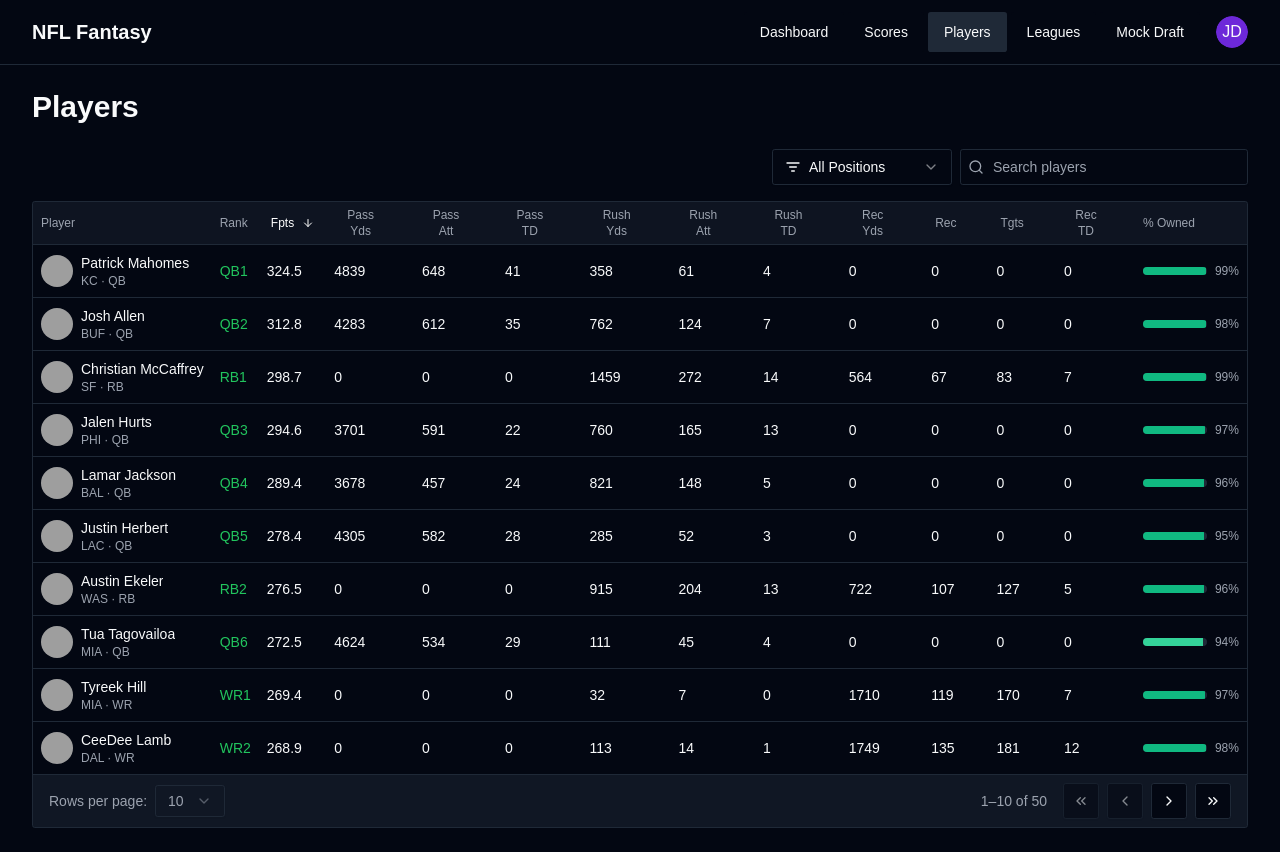
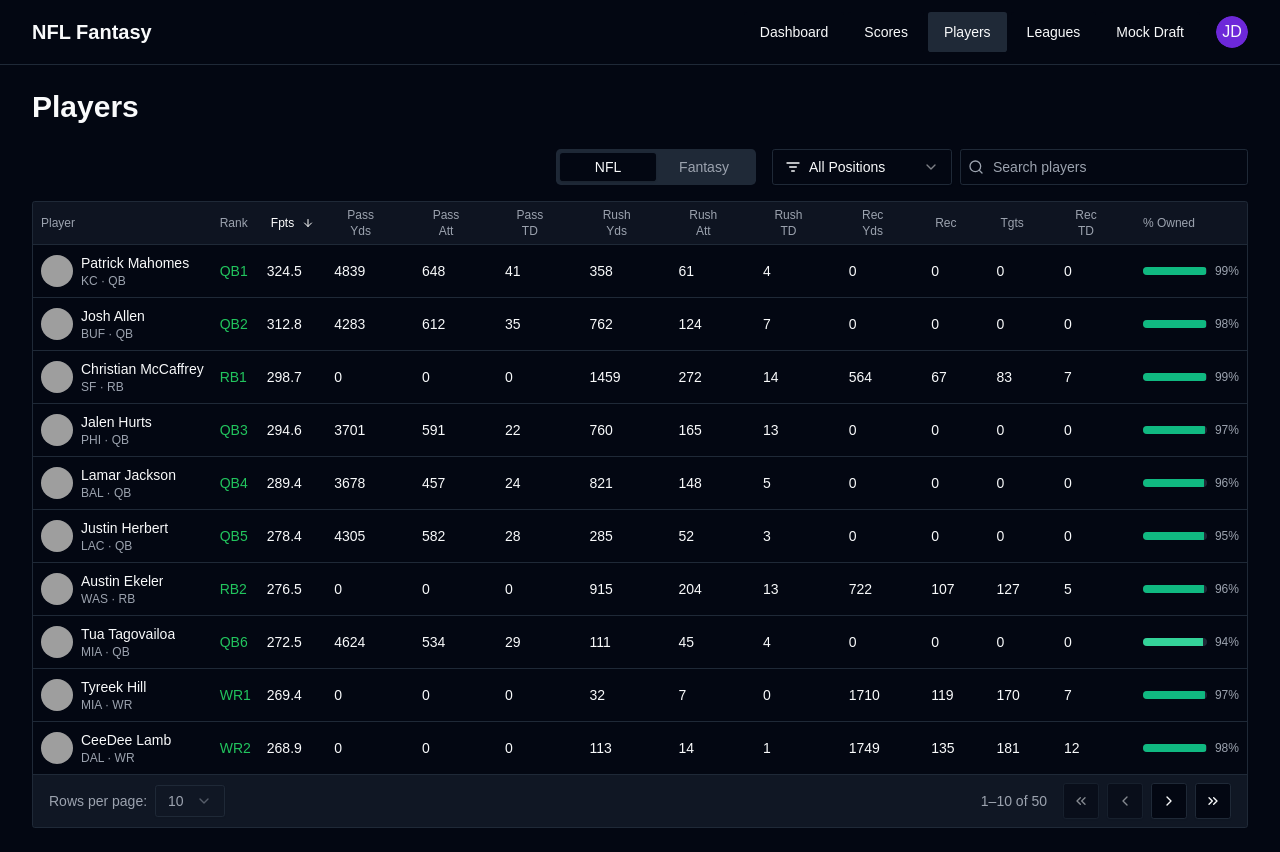
Before and after one commit to liamgecko/ffapp, a React (Vite) app: page /players in a window 1280 px wide. Built offline with nearby package versions, Linux system fonts and the light colour scheme; grey boxes are pictures that could not be loaded.

Commit message:
Add tab UI for table switching

```diff
--- a/src/components/players/players-table.tsx
+++ b/src/components/players/players-table.tsx
@@ -33,6 +33,7 @@ import { TableEmpty } from "./players-table-empty"
 import { PositionFilter } from "./players-table-position-filter"
 import { cn } from "@/lib/utils"
 import { Avatar } from "@/components/ui/avatar"
+import { Tabs, TabsList, TabsTrigger } from "@/components/ui/tabs"
 
 export function PlayersTable() {
   const [sorting, setSorting] = useState<SortingState>([
@@ -45,6 +46,8 @@ export function PlayersTable() {
   })
 
   const [globalFilter, setGlobalFilter] = useState("")
+
+  const [activeView, setActiveView] = useState("nfl")
 
   const playersWithRanks = useMemo(() => {
     const positionGroups = mockPlayers.reduce((groups, player) => {
@@ -514,13 +517,26 @@ export function PlayersTable() {
   return (
     <TooltipProvider>
       <div>
-        <div className="flex items-center justify-end gap-2 mb-4">
+        <div className="flex items-center justify-end gap-4 mb-4">
+          <Tabs
+            value={activeView}
+            onValueChange={setActiveView}
+            className="w-[200px]"
+          >
+            <TabsList className="grid w-full grid-cols-2">
+              <TabsTrigger value="nfl">NFL</TabsTrigger>
+              <TabsTrigger value="fantasy">Fantasy</TabsTrigger>
+            </TabsList>
+          </Tabs>
+
+          <div className="flex items-center gap-2">
             <PositionFilter onChange={handlePositionChange} />
             <TableSearch
               value={globalFilter}
               onChange={setGlobalFilter}
               onClear={() => setGlobalFilter("")}
             />
+          </div>
         </div>
         <div className="rounded-md border">
           <Table>
```
Lines whose indentation alone changed are shown as unchanged.
